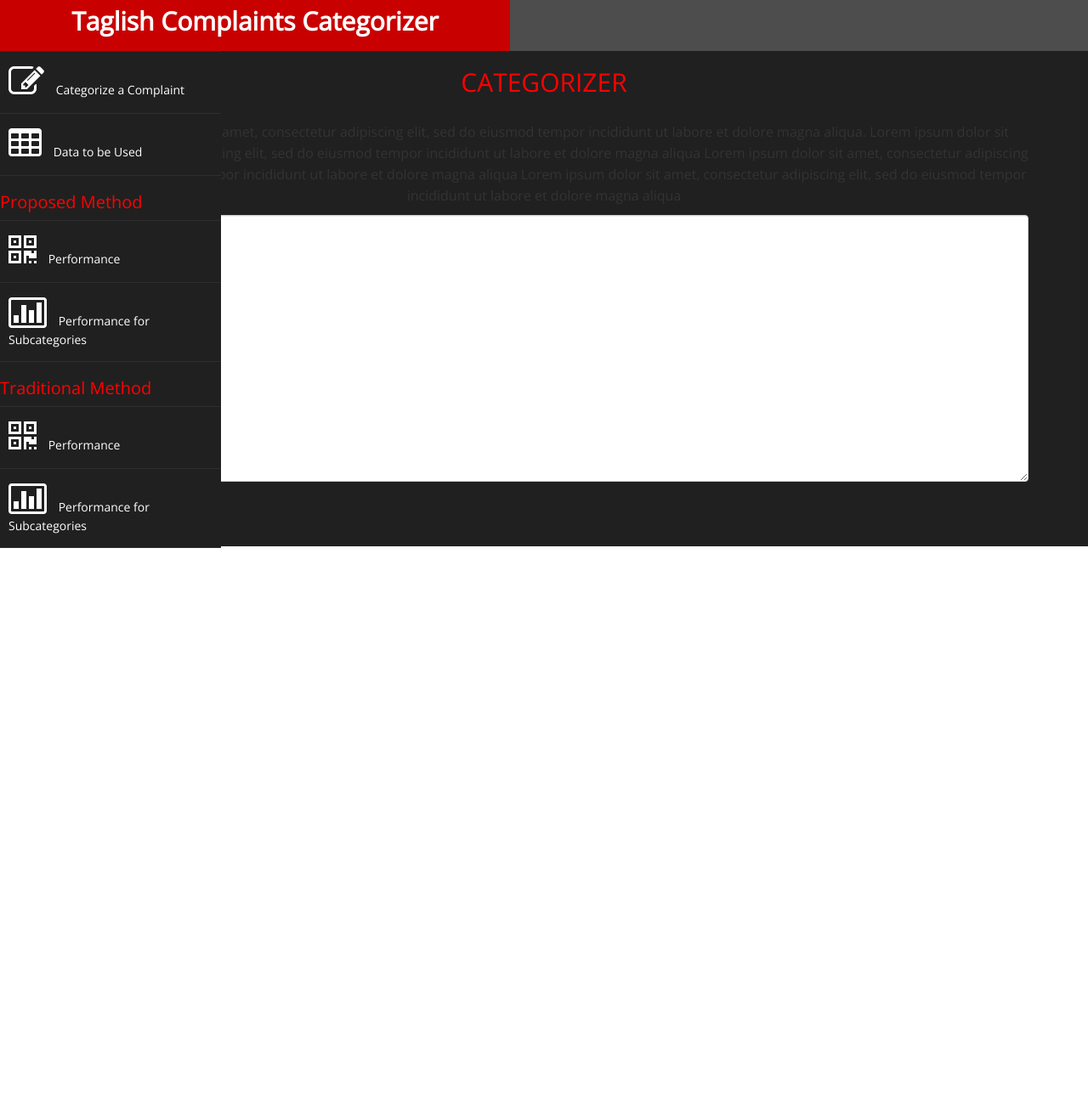
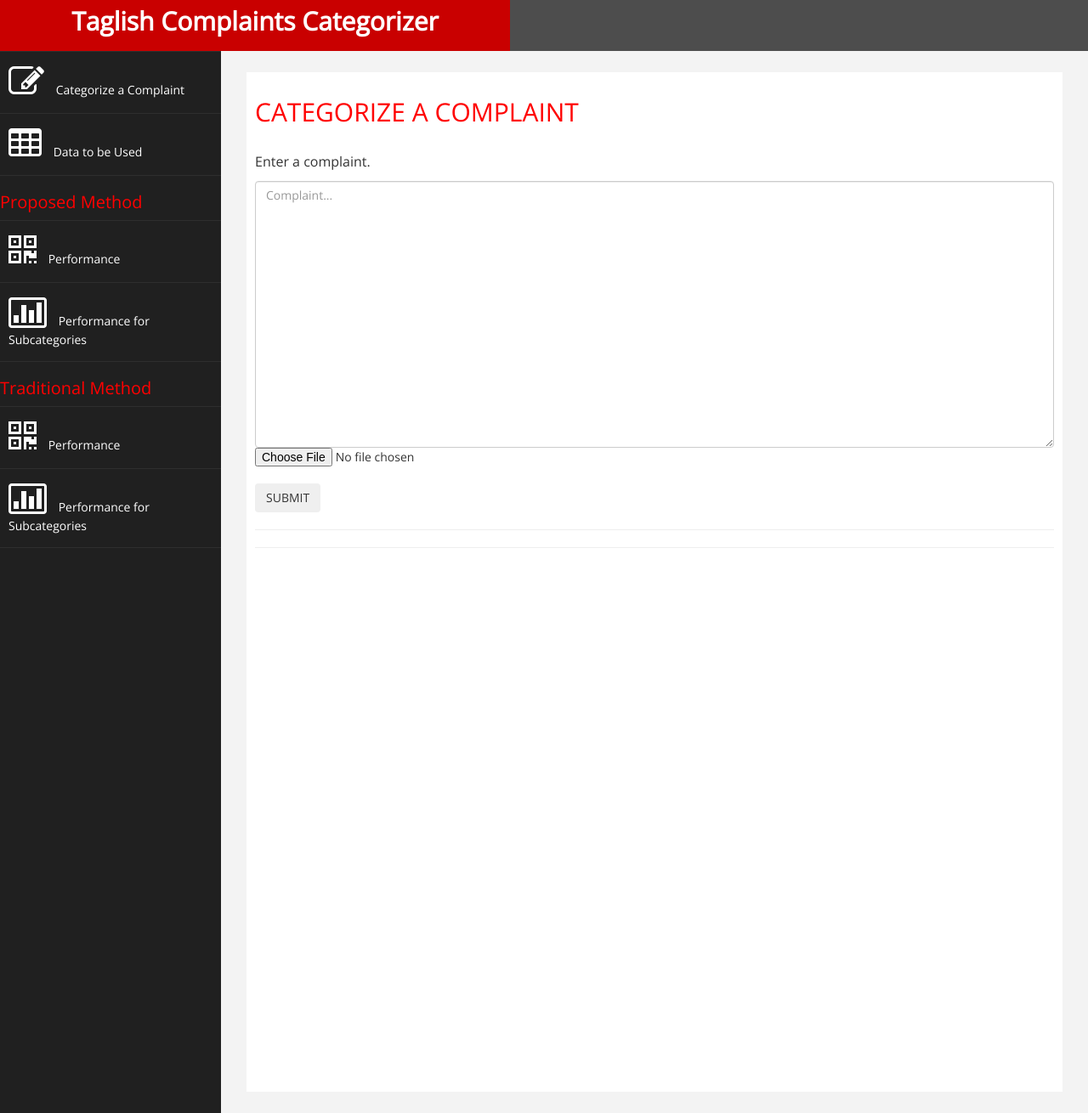
Before and after one commit to ryanarnold/complaints-categorizer, a Django app: page /categorizer/ in a window 1280 px wide. Shown: the whole page at 85% size. Before the commit the page ends 645 px from the top, so only its background shows below. Run offline with Django 3.2, Linux system fonts and the light colour scheme; some libraries are stand-ins or nearby versions.

Commit message:
UI
UI for Categorizer

```diff
--- a/globals/templates/categorizer.html
+++ b/globals/templates/categorizer.html
@@ -27,22 +27,19 @@
     </div>
 </footer>
 
-<section id="service" >
-<div class="container">
-    <div class="row">
-        <div class="col-md-12" >
+        <div id="page-wrapper" >
+            <div id="page-inner">
+                <div class="row">
+                    <div class="col-md-12">
             <!--
             <form action="post">
                 <input type="text" class="form-control sizeTB"  name="fname" placeholder="Complaint">
             </form>
             -->
 
-            <div class="sec-title text-center wow animated fadeInDown">
-                <h2>CATEGORIZER</h2>
-                <p>Lorem ipsum dolor sit amet, consectetur adipiscing elit, sed do eiusmod tempor incididunt ut labore et dolore magna aliqua.
-				Lorem ipsum dolor sit amet, consectetur adipiscing elit, sed do eiusmod tempor incididunt ut labore et dolore magna aliqua
-				Lorem ipsum dolor sit amet, consectetur adipiscing elit, sed do eiusmod tempor incididunt ut labore et dolore magna aliqua
-				Lorem ipsum dolor sit amet, consectetur adipiscing elit, sed do eiusmod tempor incididunt ut labore et dolore magna aliqua</p>
+            <div class="sec-title  wow animated fadeInDown">
+                <h2>CATEGORIZE A COMPLAINT</h2>
+                <p>Enter a complaint.</p>
             </div>
 
 
@@ -53,10 +50,13 @@
 
             <form action="/categorized/">
             <input type="submit" id="submit" class="btn btn-blue btn-effect" value="SUBMIT"/>
-            </form>
-        </div>
-
+            </form></div>
+                </div>
+                 <!-- /. ROW  -->
+                  <hr />
+                <hr />
     </div>
-</div>
-</section>
+             <!-- /. PAGE INNER  -->
+            </div>
+         <!-- /. PAGE WRAPPER  -->
 {% endblock %}
--- a/globals/templates/header.html
+++ b/globals/templates/header.html
@@ -44,7 +44,7 @@
 
 
                     <li>
-                        <a  href="/data/"><i class="fa fa-edit fa-3x"></i> Categorize a Complaint</a>
+                        <a  href="/categorizer/"><i class="fa fa-edit fa-3x"></i> Categorize a Complaint</a>
                     </li>
                      <li>
                         <a  href="/data/"><i class="fa fa-table fa-3x"></i> Data to be Used</a>
```
